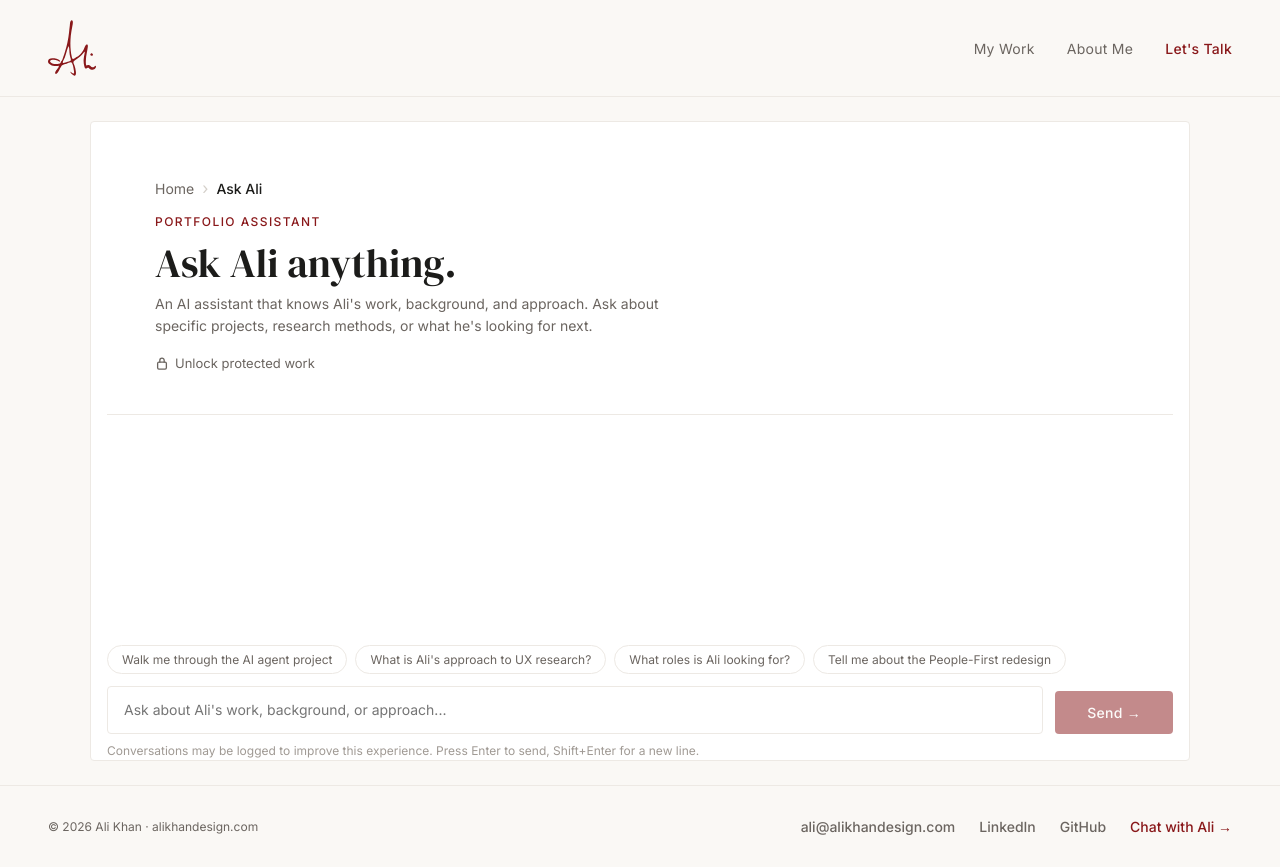
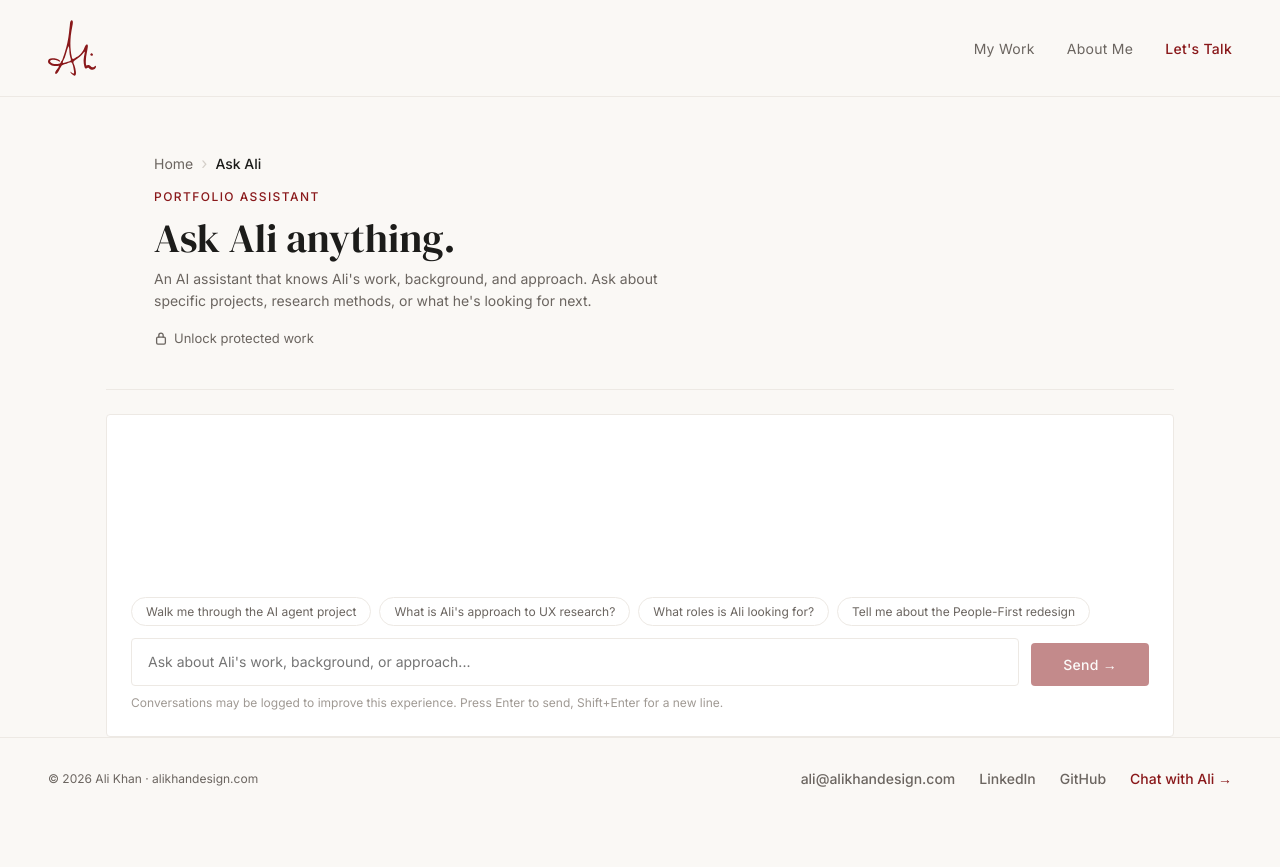
Before and after one commit to alikhandesign/alikhandesign.com, a Next.js app: page /chat in a window 1280 px wide. After the commit the page ends 819 px from the top, so only its background shows below. Built offline with nearby package versions, Linux system fonts and the light colour scheme.

Commit message:
fix(chat): move container styling to chat area only, header stays full page width

```diff
--- a/app/chat/page.tsx
+++ b/app/chat/page.tsx
@@ -186,11 +186,6 @@ export default function ChatPage() {
         display: 'flex',
         flexDirection: 'column',
         padding: '0 var(--space-4)',
-        background: 'var(--surface)',
-        border: '1px solid var(--border)',
-        borderRadius: 'var(--radius)',
-        marginTop: 'var(--space-6)',
-        marginBottom: 'var(--space-6)',
       }}>
 
         {/* Header */}
@@ -297,7 +292,14 @@ export default function ChatPage() {
         </header>
 
         {/* Chat area */}
-        <div style={{ flex: 1, display: 'flex', flexDirection: 'column', paddingTop: 'var(--space-8)' }}>
+        <div style={{
+          flex: 1, display: 'flex', flexDirection: 'column',
+          marginTop: 'var(--space-6)',
+          background: 'var(--surface)',
+          border: '1px solid var(--border)',
+          borderRadius: 'var(--radius)',
+          padding: 'var(--space-6)',
+        }}>
 
           {/* Messages */}
           {!isEmpty && (
```
